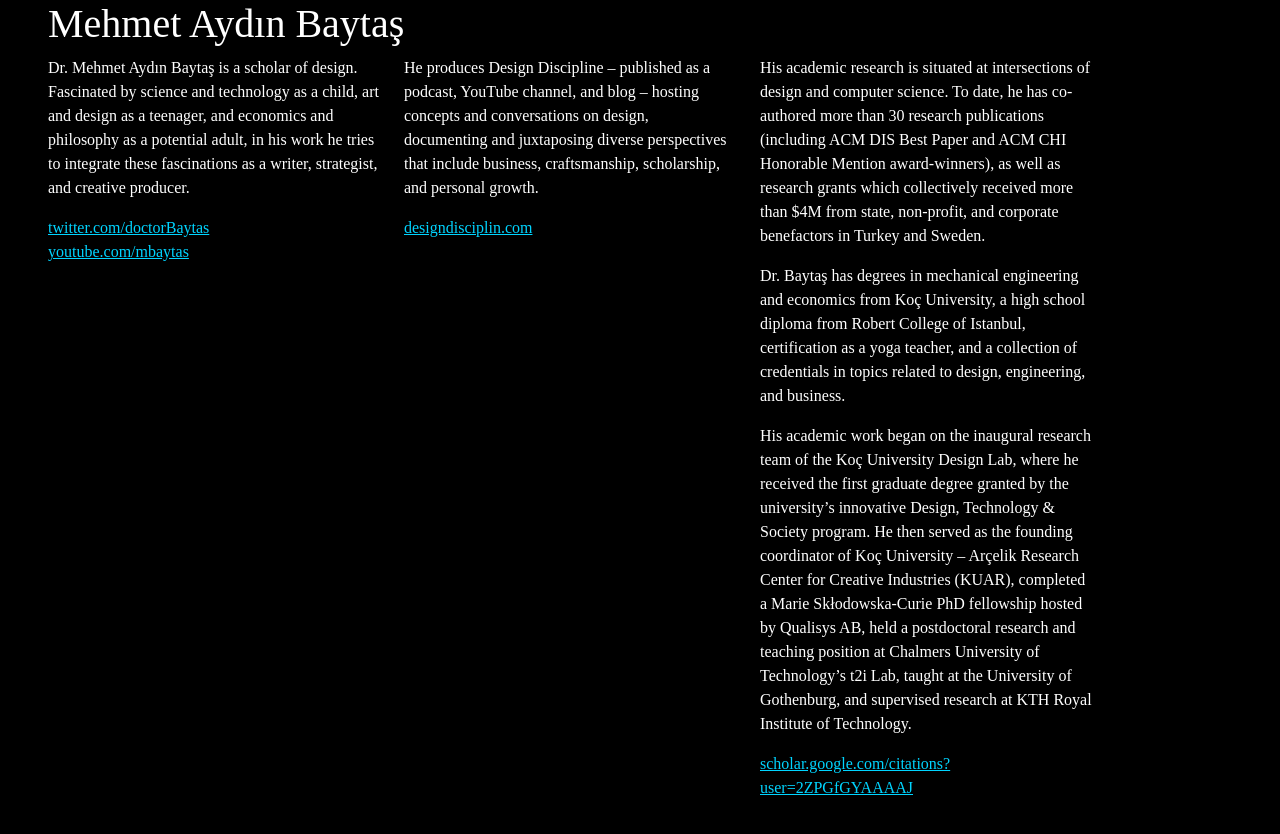
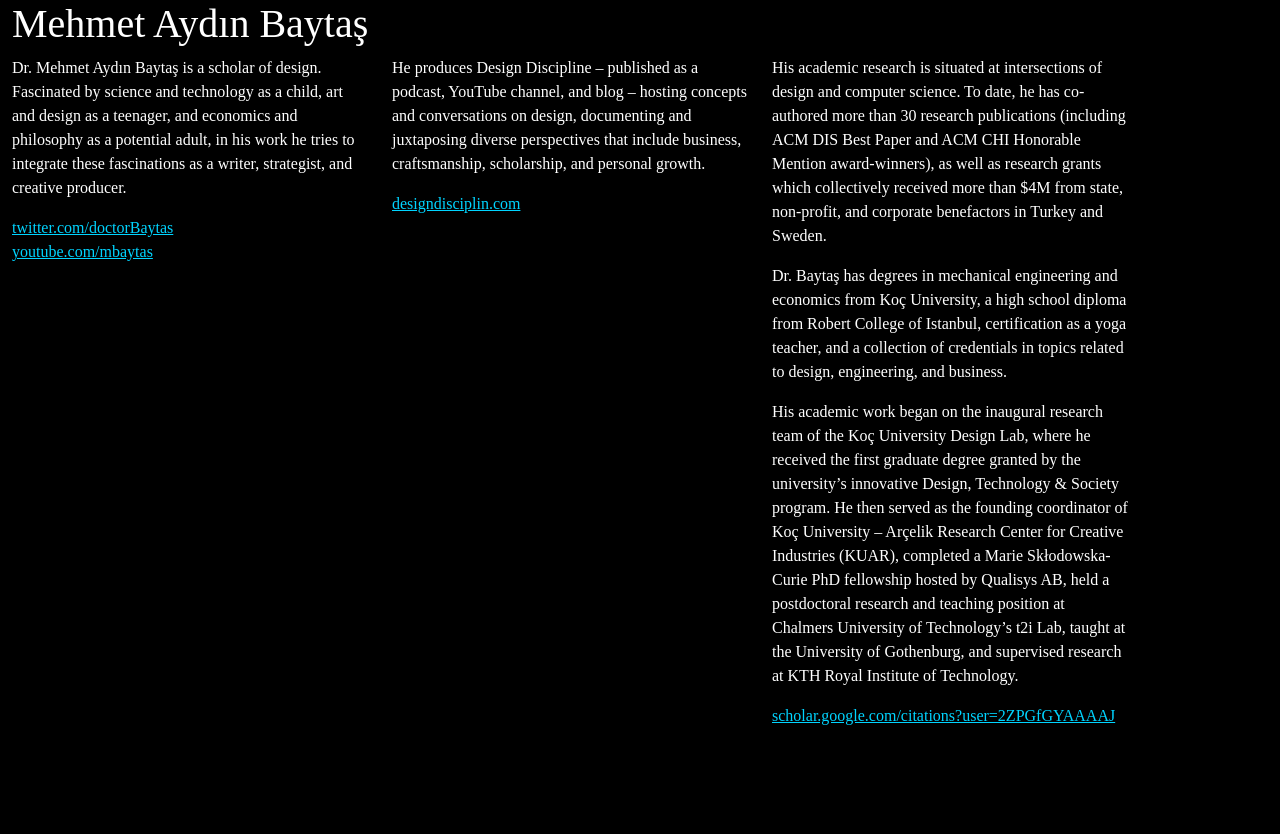
Before and after one commit to l77l77/mbaytas.github.io, a Jekyll site: the page built from README.md, in a window 1280 px wide. Shown: the top 834 px of the page. Built offline with Jekyll 4.4.1, drawn with Linux system fonts in a browser that asks for light colours; some web fonts are replaced; our own code applies the rules of GitHub Pages for plain Markdown files; comment, search, counter and statistics services are not loaded.

Commit message:
Update default.html

```diff
--- a/_layouts/default.html
+++ b/_layouts/default.html
@@ -43,7 +43,7 @@
 
   </head>
   <body>
-    <div class="container gx-5 gy-5 markdown-body">
+    <div class="container markdown-body">
 
       {{ content }}
 
```
